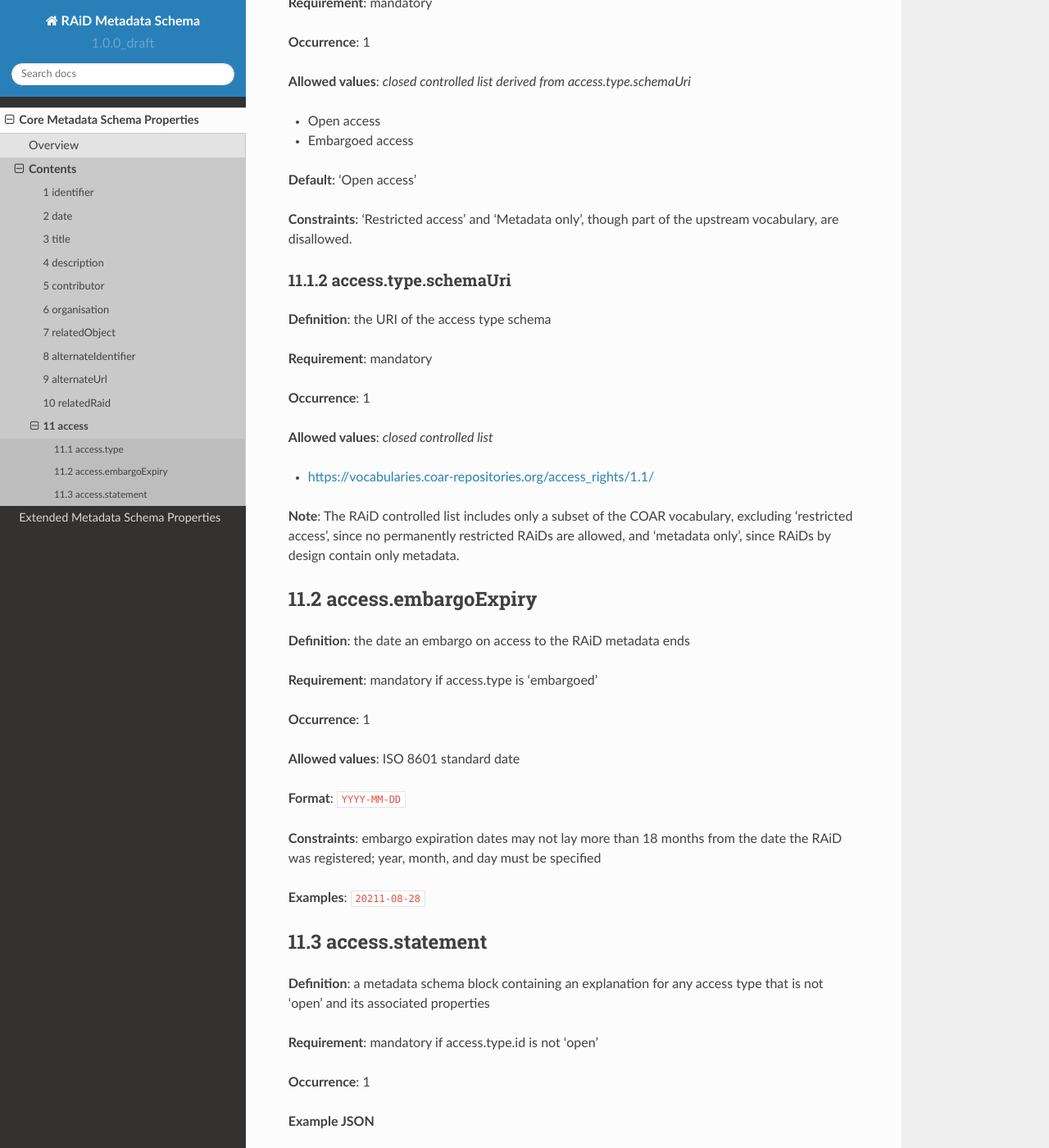
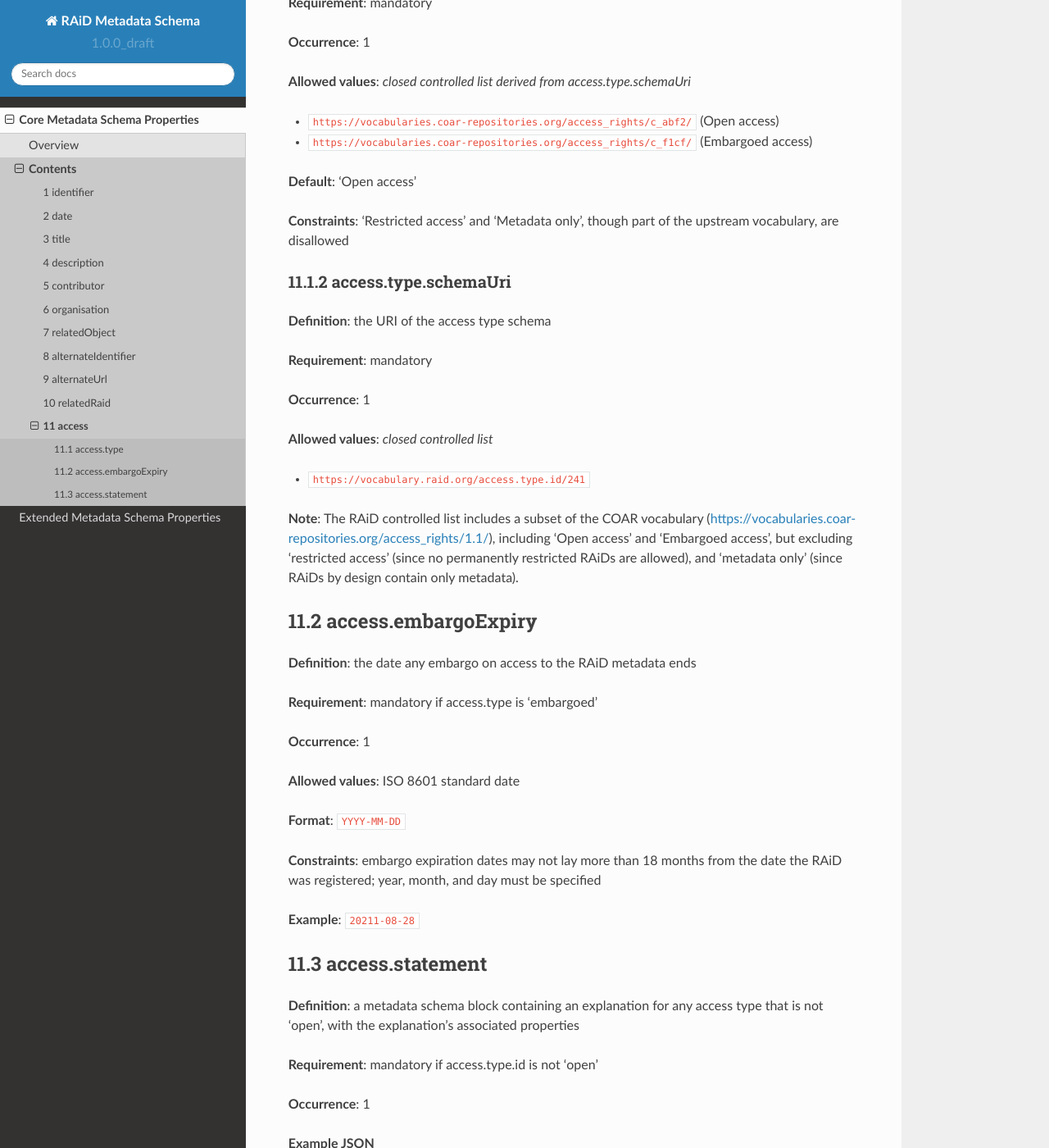
Before and after one commit to au-research/raid-metadata, a Sphinx documentation site: the page built from rtd/docs/source/core/access.rst, in a window 1280 px wide and 1400 px high, scrolled down 806 px. Shown: the whole window at 82% size. Built offline with Sphinx 7.4.7 and the Read the Docs theme 2.0.0, drawn with Linux system fonts in a browser that asks for light colours; pages that are not in the unit, such as notebooks, are missing from menus; some of the changed text lies outside the part shown.

Commit message:
Update Core-->Access documentation
Standardise text (definition, requirement, occurrence, allowed values, constraints), expand notes, align with RVA text, replace terms with URIs in controlled lists where appropriate, and add links to RVA vocabulary.

```diff
--- a/rtd/docs/source/core/access.rst
+++ b/rtd/docs/source/core/access.rst
@@ -40,12 +40,12 @@
 
 **Allowed values**: *closed controlled list derived from access.type.schemaUri*
 
-* Open access
-* Embargoed access
+* ``https://vocabularies.coar-repositories.org/access_rights/c_abf2/`` (Open access)
+* ``https://vocabularies.coar-repositories.org/access_rights/c_f1cf/`` (Embargoed access)
 
 **Default**: 'Open access'
 
-**Constraints**: 'Restricted access' and 'Metadata only', though part of the upstream vocabulary, are disallowed.
+**Constraints**: 'Restricted access' and 'Metadata only', though part of the upstream vocabulary, are disallowed
 
 .. _11.1.2-access.typeId.schemaUri:
 
@@ -60,16 +60,16 @@
 
 **Allowed values**: *closed controlled list*
 
-* https://vocabularies.coar-repositories.org/access_rights/1.1/
+* ``https://vocabulary.raid.org/access.type.id/241``
 
-**Note**: The RAiD controlled list includes only a subset of the COAR vocabulary, excluding 'restricted access', since no permanently restricted RAiDs are allowed, and ‘metadata only’, since RAiDs by design contain only metadata.
+**Note**: The RAiD controlled list includes a subset of the COAR vocabulary (https://vocabularies.coar-repositories.org/access_rights/1.1/), including 'Open access' and 'Embargoed access', but excluding 'restricted access' (since no permanently restricted RAiDs are allowed), and ‘metadata only’ (since RAiDs by design contain only metadata).
 
 .. _11.2-access.embargoExpiry:
 
 11.2 access.embargoExpiry
 -------------------------
 
-**Definition**: the date an embargo on access to the RAiD metadata ends
+**Definition**: the date any embargo on access to the RAiD metadata ends
 
 **Requirement**: mandatory if access.type is 'embargoed'
 
@@ -81,14 +81,14 @@
 
 **Constraints**: embargo expiration dates may not lay more than 18 months from the date the RAiD was registered; year, month, and day must be specified
 
-**Examples**: ``20211-08-28``
+**Example**: ``20211-08-28``
 
 .. _11.3-access.statement:
 
 11.3 access.statement
 ---------------------
 
-**Definition**: a metadata schema block containing an explanation for any access type that is not 'open' and its associated properties
+**Definition**: a metadata schema block containing an explanation for any access type that is not 'open', with the explanation's associated properties
 
 **Requirement**: mandatory if access.type.id is not 'open'
 
@@ -110,6 +110,8 @@
 **Allowed values**: free text
 
 **Constraints**: maximum 1,000 characters
+
+**Example JSON**
 
 .. _11.3.2-access.statement.language:
 
```
Also changed, not shown: other parts of rtd/docs/source/core/access.rst (+3 -3 lines).
